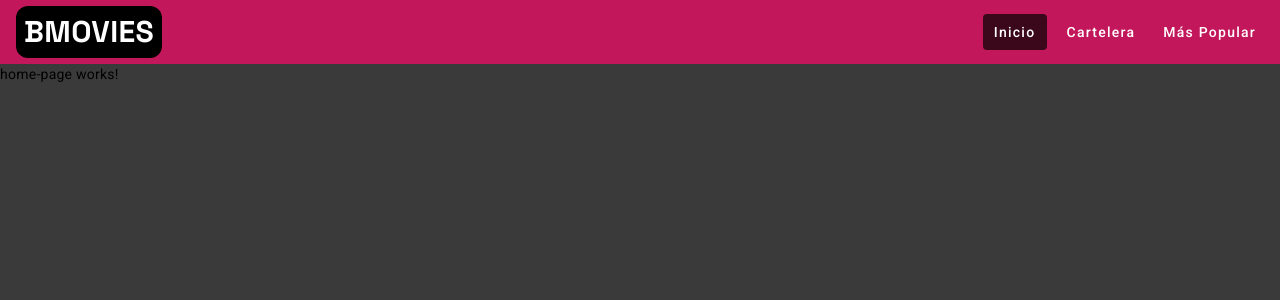
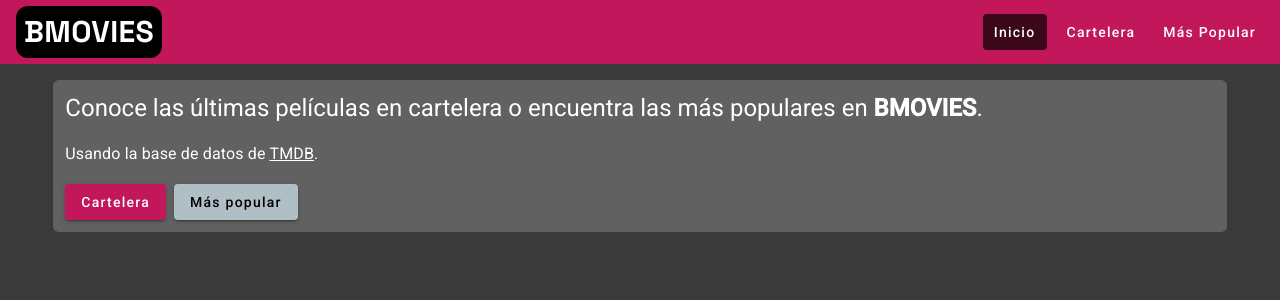
Before and after one commit to Yayo22124/MoviesApp, an Angular app: page /app/movies/home in a window 1280 px wide. Shown: the top 300 px of the page. Built offline with nearby package versions, Linux system fonts and the light colour scheme.

Commit message:
Upd: Home page

```diff
--- a/src/app/components/header/header.component.html
+++ b/src/app/components/header/header.component.html
@@ -1,5 +1,7 @@
 <mat-toolbar color="primary" class="flex justify-between">
-    <h1 class="text-3xl bg-black rounded-xl p-2 font-space-grotesk font-bold uppercase">BMovies</h1>
+    <a routerLink="/app/movies/home">
+        <h1 class="text-3xl bg-black rounded-xl p-2 font-space-grotesk font-bold uppercase">BMovies</h1>
+    </a>
     <nav class="gap-3 flex">
         <button class="hidden sm:flex" mat-button [routerLink]="['/app/movies/home']"
             routerLinkActive="bg-black/70">Inicio</button>
--- a/src/app/modules/home/pages/home-page/home-page.component.html
+++ b/src/app/modules/home/pages/home-page/home-page.component.html
@@ -1 +1,8 @@
-<p>home-page works!</p>
+<main class="mt-4 w-11/12 mx-auto p-3 text-white rounded-md bg-white/20">
+    <h1 class="text-2xl text-balance">Conoce las últimas películas en cartelera o encuentra las más populares en <strong>BMOVIES</strong>.</h1>
+    <h3>Usando la base de datos de <a href="https://www.themoviedb.org/" class="underline cursor-pointer hover:text-rose-400">TMDB</a>.</h3>
+    <div class="flex gap-2">
+        <a href="/app/movies/playing-now/" mat-raised-button color="primary">Cartelera</a>
+        <a href="/app/movies/most-popular" mat-raised-button color="accent">Más popular</a>
+    </div>
+</main>
--- a/src/app/modules/home/pages/home-page/home-page.component.ts
+++ b/src/app/modules/home/pages/home-page/home-page.component.ts
@@ -1,9 +1,10 @@
 import { Component } from '@angular/core';
+import { MatButtonModule } from '@angular/material/button';
 
 @Component({
   selector: 'app-home-page',
   standalone: true,
-  imports: [],
+  imports: [MatButtonModule],
   templateUrl: './home-page.component.html',
   styleUrl: './home-page.component.scss'
 })
```
